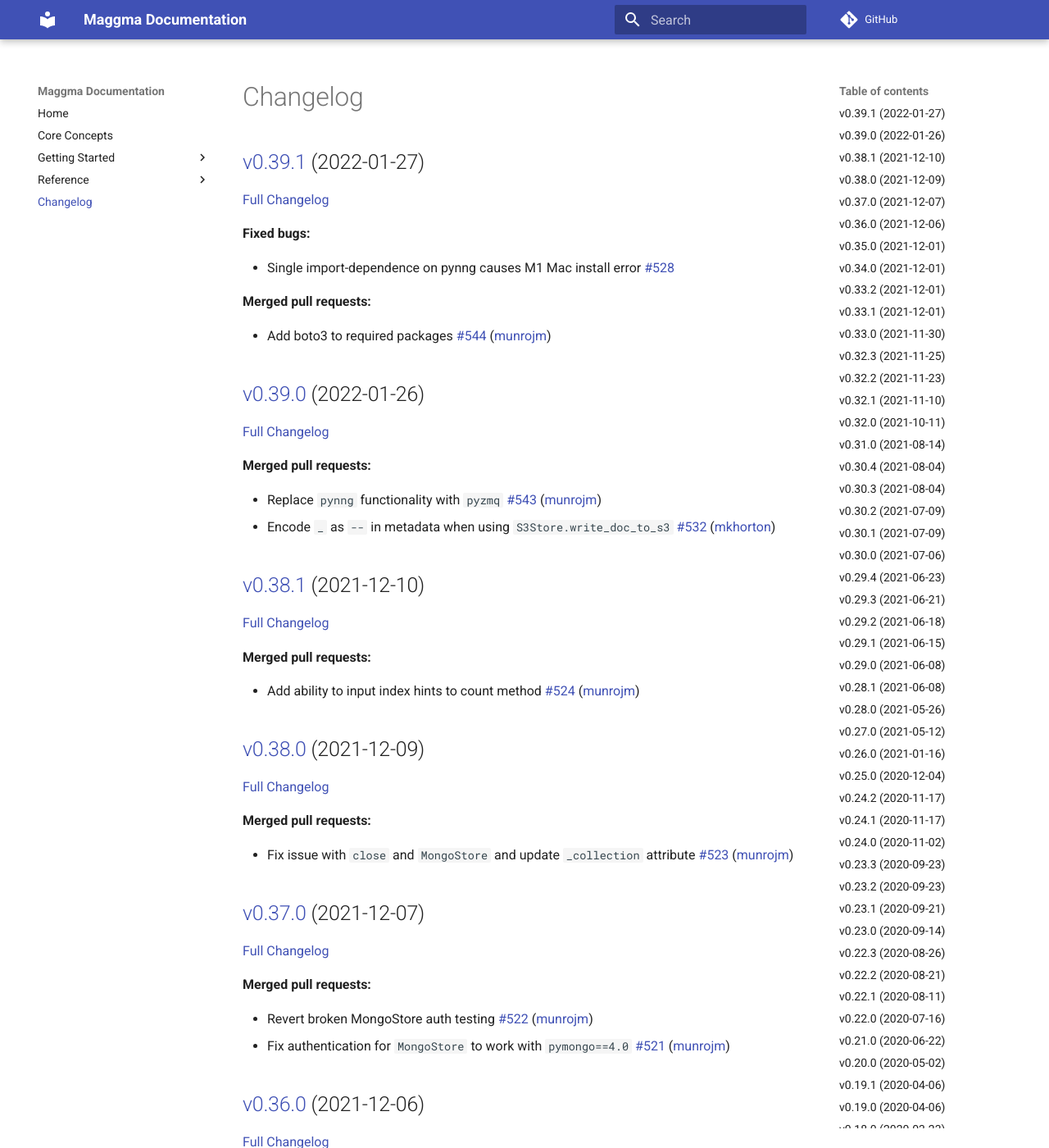
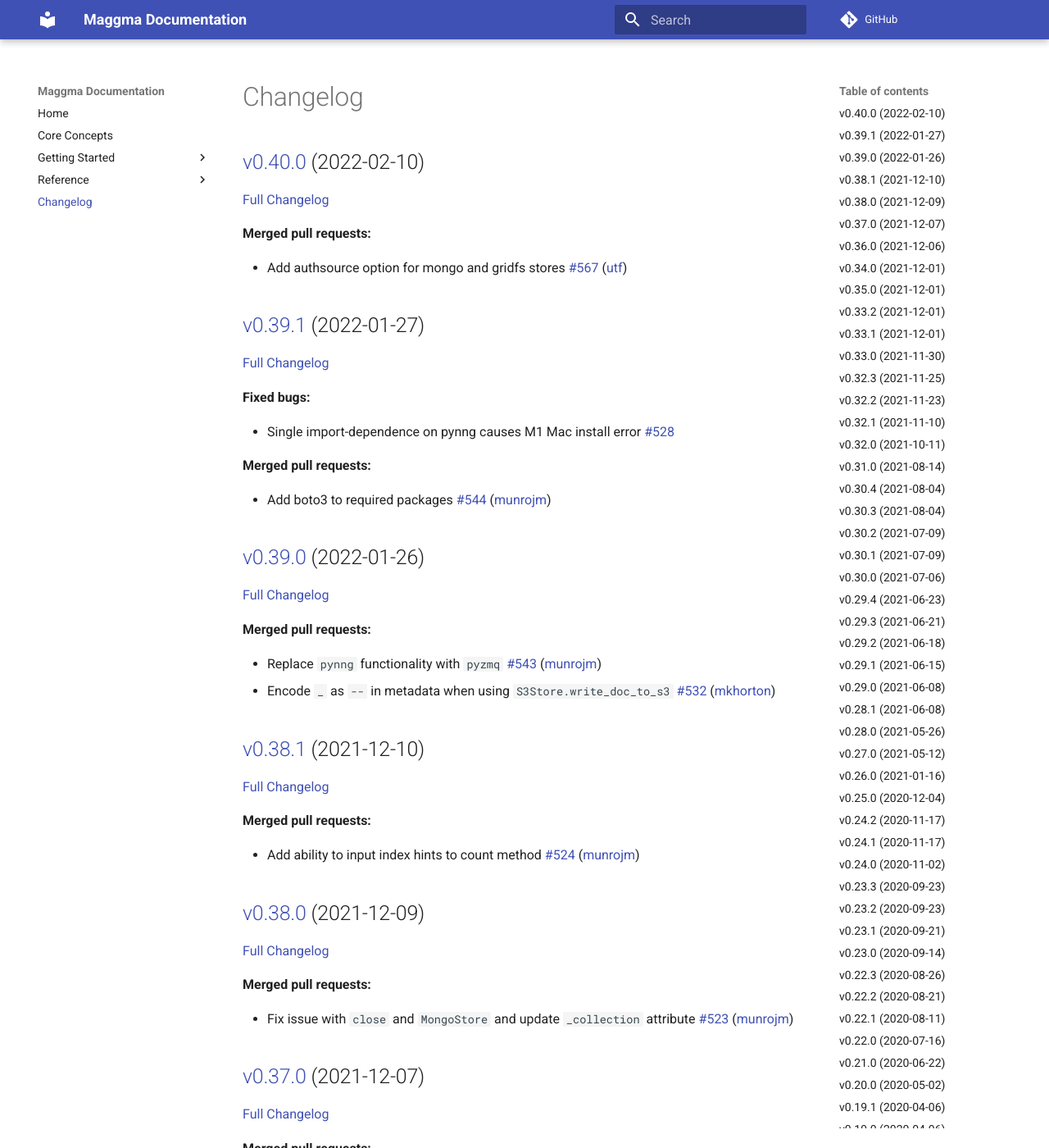
Before and after one commit to materialsproject/maggma, an MkDocs documentation site: the page built from docs/CHANGELOG.md, in a window 1280 px wide and 1400 px high. Shown: the whole window at 82% size. Built offline with MkDocs 1.6.1 and Material for MkDocs 9.7.7, drawn with Linux system fonts in a browser that asks for light colours; comment, search, counter and statistics services are not loaded; some of the changed text lies outside the part shown.

Commit message:
Updated CHANGELOG.md

```diff
--- a/docs/CHANGELOG.md
+++ b/docs/CHANGELOG.md
@@ -1,4 +1,12 @@
 # Changelog
+
+## [v0.40.0](https://github.com/materialsproject/maggma/tree/v0.40.0) (2022-02-10)
+
+[Full Changelog](https://github.com/materialsproject/maggma/compare/v0.39.1...v0.40.0)
+
+**Merged pull requests:**
+
+- Add authsource option for mongo and gridfs stores [\#567](https://github.com/materialsproject/maggma/pull/567) ([utf](https://github.com/utf))
 
 ## [v0.39.1](https://github.com/materialsproject/maggma/tree/v0.39.1) (2022-01-27)
 
@@ -48,19 +56,19 @@
 
 ## [v0.36.0](https://github.com/materialsproject/maggma/tree/v0.36.0) (2021-12-06)
 
-[Full Changelog](https://github.com/materialsproject/maggma/compare/v0.35.0...v0.36.0)
+[Full Changelog](https://github.com/materialsproject/maggma/compare/v0.34.0...v0.36.0)
 
 **Merged pull requests:**
 
 - Added on-disk MongoDB compatible MontyStore [\#514](https://github.com/materialsproject/maggma/pull/514) ([utf](https://github.com/utf))
 
+## [v0.34.0](https://github.com/materialsproject/maggma/tree/v0.34.0) (2021-12-01)
+
+[Full Changelog](https://github.com/materialsproject/maggma/compare/v0.35.0...v0.34.0)
+
 ## [v0.35.0](https://github.com/materialsproject/maggma/tree/v0.35.0) (2021-12-01)
 
-[Full Changelog](https://github.com/materialsproject/maggma/compare/v0.34.0...v0.35.0)
-
-## [v0.34.0](https://github.com/materialsproject/maggma/tree/v0.34.0) (2021-12-01)
-
-[Full Changelog](https://github.com/materialsproject/maggma/compare/v0.33.2...v0.34.0)
+[Full Changelog](https://github.com/materialsproject/maggma/compare/v0.33.2...v0.35.0)
 
 **Merged pull requests:**
 
```
